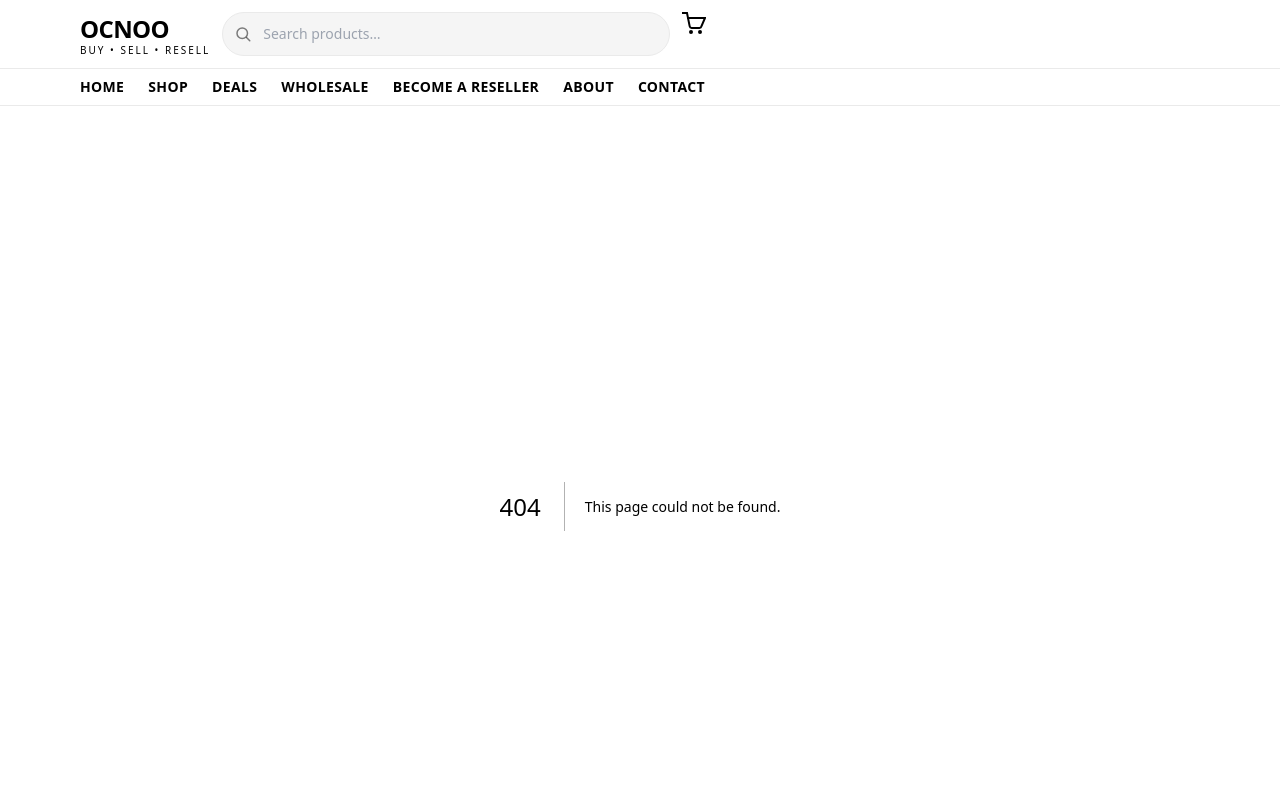
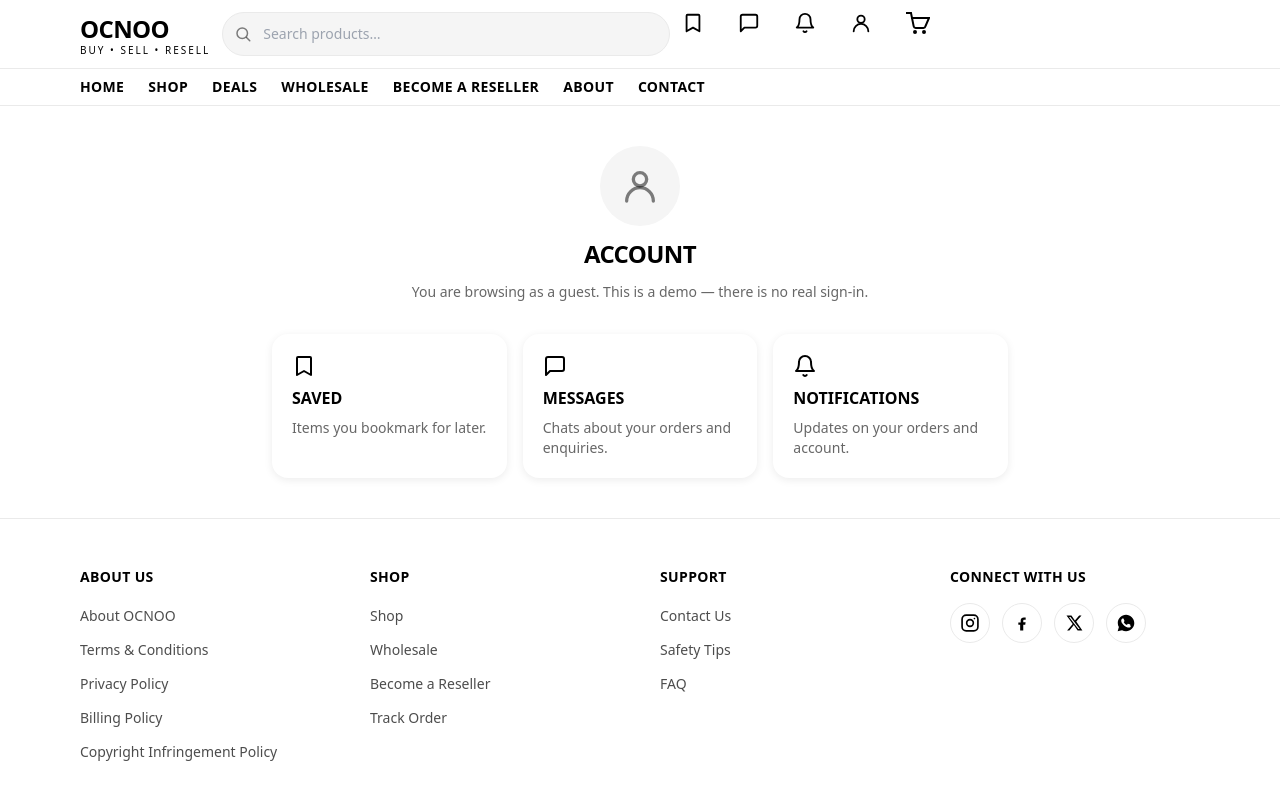
Before and after one commit to sidneycodes1/Ocnoo, a Next.js app: page /account in a window 1280 px wide. Before the commit this address had no page. Shown: the top 800 px of the page. Built offline with nearby package versions, Linux system fonts and the light colour scheme.

Commit message:
Phase 3 (redesign): header account icon cluster (Saved/Messages/Notifications/Account) + placeholder empty-state pages + shared icons/EmptyState

```diff
--- /dev/null
+++ b/app/account/page.tsx
@@ -0,0 +1,66 @@
+import type { Metadata } from "next";
+import Link from "next/link";
+import Card from "@/components/ui/Card";
+import {
+  AccountIcon,
+  BookmarkIcon,
+  MessagesIcon,
+  NotificationsIcon,
+} from "@/components/ui/icons";
+
+export const metadata: Metadata = {
+  title: "Account — OCNOO Online Store",
+};
+
+const SECTIONS = [
+  {
+    href: "/saved",
+    label: "Saved",
+    desc: "Items you bookmark for later.",
+    icon: <BookmarkIcon size={24} />,
+  },
+  {
+    href: "/messages",
+    label: "Messages",
+    desc: "Chats about your orders and enquiries.",
+    icon: <MessagesIcon size={24} />,
+  },
+  {
+    href: "/notifications",
+    label: "Notifications",
+    desc: "Updates on your orders and account.",
+    icon: <NotificationsIcon size={24} />,
+  },
+];
+
+export default function AccountPage() {
+  return (
+    <div className="mx-auto max-w-3xl animate-fade-in px-4 py-10">
+      <div className="flex flex-col items-center gap-3 text-center">
+        <div className="flex h-20 w-20 items-center justify-center rounded-full bg-surface text-black/50">
+          <AccountIcon size={40} />
+        </div>
+        <h1 className="font-sans text-2xl font-extrabold uppercase tracking-tight">
+          Account
+        </h1>
+        <p className="font-sans text-sm text-black/60">
+          You are browsing as a guest. This is a demo — there is no real sign-in.
+        </p>
+      </div>
+
+      <div className="mt-8 grid gap-4 sm:grid-cols-3">
+        {SECTIONS.map((s) => (
+          <Link key={s.href} href={s.href} className="block">
+            <Card className="flex h-full flex-col gap-2 p-5">
+              <span className="text-black">{s.icon}</span>
+              <h2 className="font-sans text-base font-extrabold uppercase">
+                {s.label}
+              </h2>
+              <p className="font-sans text-sm text-black/60">{s.desc}</p>
+            </Card>
+          </Link>
+        ))}
+      </div>
+    </div>
+  );
+}
--- /dev/null
+++ b/app/messages/page.tsx
@@ -0,0 +1,29 @@
+import type { Metadata } from "next";
+import Link from "next/link";
+import EmptyState from "@/components/pages/EmptyState";
+import { MessagesIcon } from "@/components/ui/icons";
+
+export const metadata: Metadata = {
+  title: "Messages — OCNOO Online Store",
+};
+
+export default function MessagesPage() {
+  return (
+    <EmptyState
+      icon={<MessagesIcon size={40} />}
+      title="Messages"
+      description={
+        <>
+          You have no messages yet.{" "}
+          <Link
+            href="/shop"
+            className="font-bold text-black underline underline-offset-4"
+          >
+            Find things
+          </Link>{" "}
+          to discuss or sell something.
+        </>
+      }
+    />
+  );
+}
--- /dev/null
+++ b/app/notifications/page.tsx
@@ -0,0 +1,17 @@
+import type { Metadata } from "next";
+import EmptyState from "@/components/pages/EmptyState";
+import { NotificationsIcon } from "@/components/ui/icons";
+
+export const metadata: Metadata = {
+  title: "Notifications — OCNOO Online Store",
+};
+
+export default function NotificationsPage() {
+  return (
+    <EmptyState
+      icon={<NotificationsIcon size={40} />}
+      title="Notifications"
+      description="You don't have any notifications right now."
+    />
+  );
+}
--- /dev/null
+++ b/app/saved/page.tsx
@@ -0,0 +1,18 @@
+import type { Metadata } from "next";
+import EmptyState from "@/components/pages/EmptyState";
+import { BookmarkIcon } from "@/components/ui/icons";
+
+export const metadata: Metadata = {
+  title: "Saved — OCNOO Online Store",
+};
+
+export default function SavedPage() {
+  return (
+    <EmptyState
+      icon={<BookmarkIcon size={40} />}
+      title="My Saved"
+      description="It's empty here…"
+      action={{ label: "Find anything", href: "/shop" }}
+    />
+  );
+}
--- a/components/layout/Header.tsx
+++ b/components/layout/Header.tsx
@@ -5,6 +5,12 @@ import Link from "next/link";
 import { useRouter } from "next/navigation";
 import { useCart } from "@/context/CartContext";
 import Button from "@/components/ui/Button";
+import {
+  BookmarkIcon,
+  MessagesIcon,
+  NotificationsIcon,
+  AccountIcon,
+} from "@/components/ui/icons";
 
 const NAV_LINKS = [
   { label: "Home", href: "/" },
@@ -83,6 +89,14 @@ function SearchBar({ className = "" }: { className?: string }) {
   );
 }
 
+// Placeholder account cluster (no real auth — links to empty-state pages).
+const ACCOUNT_LINKS = [
+  { href: "/saved", label: "Saved", icon: <BookmarkIcon /> },
+  { href: "/messages", label: "Messages", icon: <MessagesIcon /> },
+  { href: "/notifications", label: "Notifications", icon: <NotificationsIcon /> },
+  { href: "/account", label: "Account", icon: <AccountIcon /> },
+];
+
 export default function Header() {
   const [open, setOpen] = useState(false);
   const { count } = useCart();
@@ -107,6 +121,18 @@ export default function Header() {
         <SearchBar className="hidden md:block md:w-72 md:max-w-md lg:flex-1" />
 
         <div className="ml-auto flex items-center gap-3 md:ml-0">
+          {ACCOUNT_LINKS.map((l) => (
+            <Button
+              key={l.href}
+              href={l.href}
+              variant="secondary"
+              aria-label={l.label}
+              className="hidden h-11 w-11 shrink-0 !p-0 md:inline-flex"
+            >
+              {l.icon}
+            </Button>
+          ))}
+
           <Button
             href="/cart"
             variant="secondary"
@@ -164,7 +190,22 @@ export default function Header() {
       {/* Collapsible nav for < lg */}
       {open && (
         <nav aria-label="Mobile" className="border-t border-line bg-white lg:hidden">
-          <ul className="mx-auto flex max-w-6xl flex-col px-4">
+          <div className="mx-auto grid max-w-6xl grid-cols-4 gap-2 px-4 py-4">
+            {ACCOUNT_LINKS.map((l) => (
+              <Link
+                key={l.href}
+                href={l.href}
+                onClick={() => setOpen(false)}
+                className="flex flex-col items-center gap-1.5 rounded-lg border border-line py-3 text-center hover:bg-surface"
+              >
+                {l.icon}
+                <span className="font-sans text-xs font-bold uppercase">
+                  {l.label}
+                </span>
+              </Link>
+            ))}
+          </div>
+          <ul className="mx-auto flex max-w-6xl flex-col border-t border-line px-4">
             {NAV_LINKS.map((link) => (
               <li key={link.label} className="border-b border-line last:border-b-0">
                 <Link
--- /dev/null
+++ b/components/pages/EmptyState.tsx
@@ -0,0 +1,40 @@
+import type { ReactNode } from "react";
+import Button from "@/components/ui/Button";
+
+interface EmptyStateProps {
+  icon?: ReactNode;
+  title: string;
+  description?: ReactNode;
+  action?: { label: string; href: string };
+}
+
+// Centered placeholder panel used by the demo account-cluster pages.
+export default function EmptyState({
+  icon,
+  title,
+  description,
+  action,
+}: EmptyStateProps) {
+  return (
+    <div className="mx-auto flex max-w-md animate-fade-in flex-col items-center gap-4 px-4 py-20 text-center">
+      {icon && (
+        <div className="flex h-24 w-24 items-center justify-center rounded-full bg-surface text-black/40">
+          {icon}
+        </div>
+      )}
+      <h1 className="font-sans text-2xl font-extrabold uppercase tracking-tight">
+        {title}
+      </h1>
+      {description && (
+        <p className="font-sans text-base leading-relaxed text-black/70">
+          {description}
+        </p>
+      )}
+      {action && (
+        <Button href={action.href} variant="primary" className="mt-2">
+          {action.label}
+        </Button>
+      )}
+    </div>
+  );
+}
--- /dev/null
+++ b/components/ui/icons.tsx
@@ -0,0 +1,45 @@
+// Shared inline SVG icons (no icon library dependency).
+type IconProps = { size?: number; className?: string };
+
+const stroke = {
+  fill: "none",
+  stroke: "currentColor",
+  strokeWidth: 2,
+  strokeLinecap: "round" as const,
+  strokeLinejoin: "round" as const,
+  "aria-hidden": true,
+};
+
+export function BookmarkIcon({ size = 22, className }: IconProps) {
+  return (
+    <svg width={size} height={size} viewBox="0 0 24 24" className={className} {...stroke}>
+      <path d="M6 3h12a1 1 0 0 1 1 1v17l-7-4-7 4V4a1 1 0 0 1 1-1z" />
+    </svg>
+  );
+}
+
+export function MessagesIcon({ size = 22, className }: IconProps) {
+  return (
+    <svg width={size} height={size} viewBox="0 0 24 24" className={className} {...stroke}>
+      <path d="M21 15a2 2 0 0 1-2 2H7l-4 4V5a2 2 0 0 1 2-2h14a2 2 0 0 1 2 2z" />
+    </svg>
+  );
+}
+
+export function NotificationsIcon({ size = 22, className }: IconProps) {
+  return (
+    <svg width={size} height={size} viewBox="0 0 24 24" className={className} {...stroke}>
+      <path d="M18 8a6 6 0 1 0-12 0c0 7-3 9-3 9h18s-3-2-3-9" />
+      <path d="M13.7 21a2 2 0 0 1-3.4 0" />
+    </svg>
+  );
+}
+
+export function AccountIcon({ size = 22, className }: IconProps) {
+  return (
+    <svg width={size} height={size} viewBox="0 0 24 24" className={className} {...stroke}>
+      <circle cx="12" cy="8" r="4" />
+      <path d="M4 21a8 8 0 0 1 16 0" />
+    </svg>
+  );
+}
```
